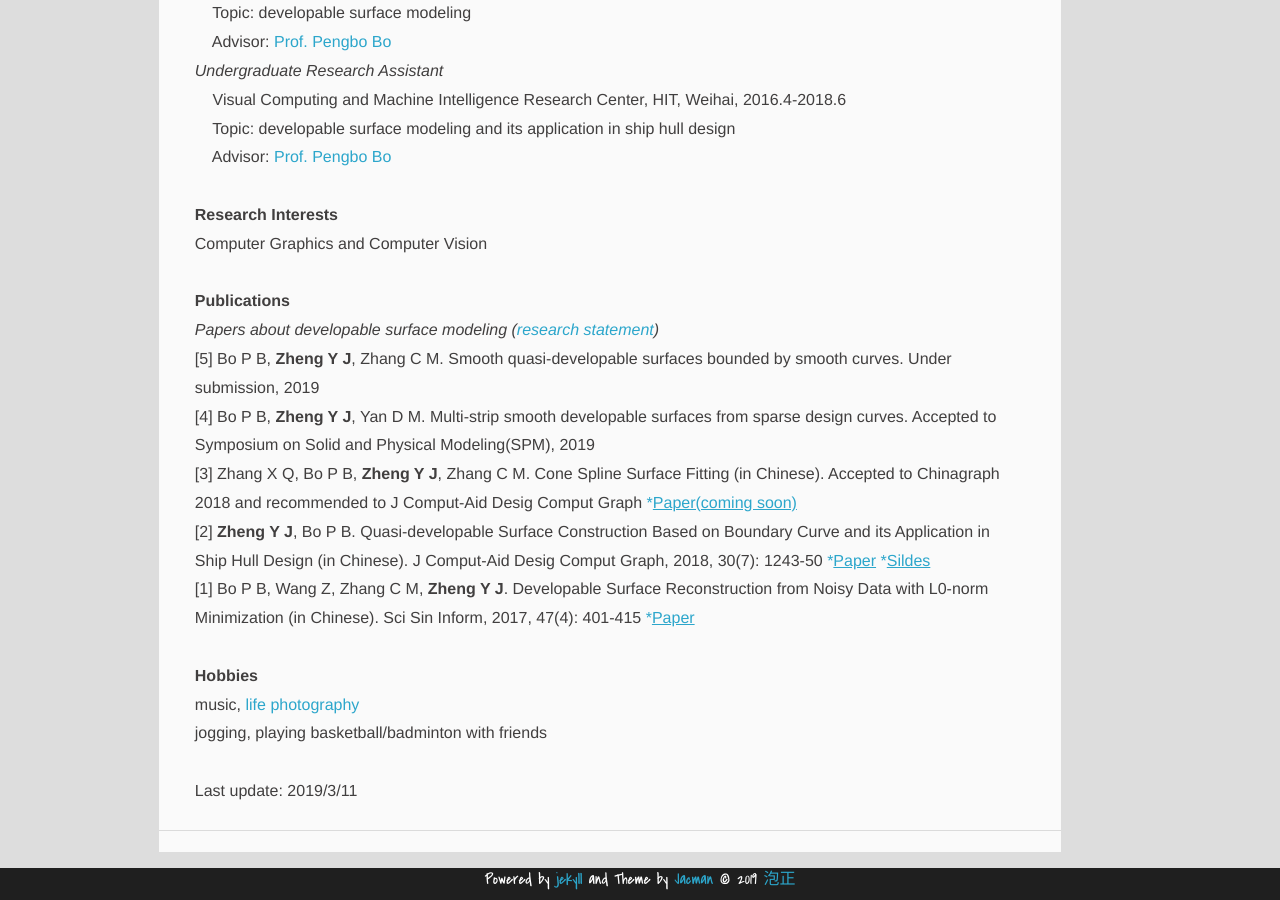
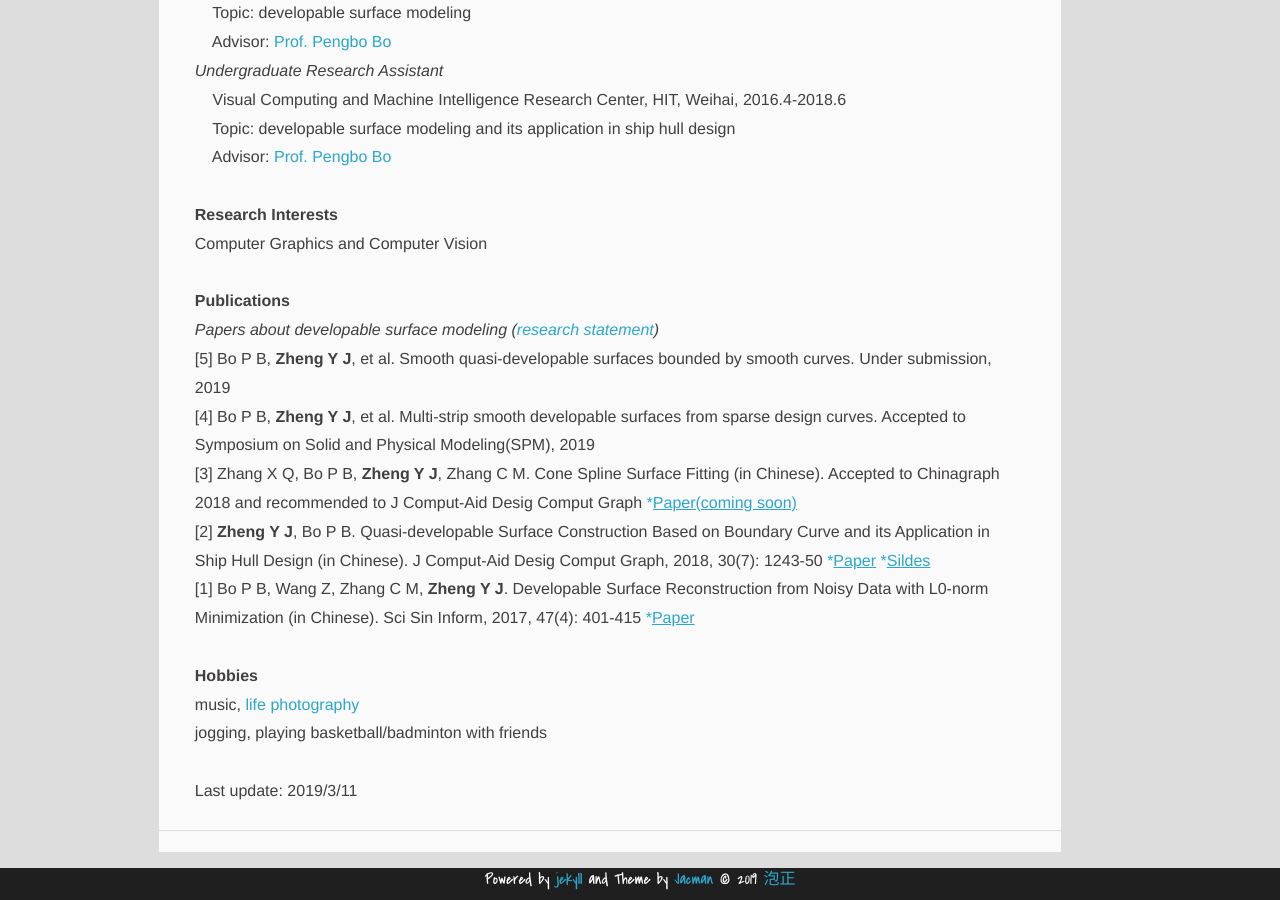
Before and after one commit to PAULYZHENG/paulyzheng.github.io, a Jekyll site: the page built from about/index.html, in a window 1280 px wide and 900 px high, scrolled down 797 px. Built offline with Jekyll 4.4.1, drawn with Linux system fonts in a browser that asks for light colours; comment, search, counter and statistics services are not loaded.

Commit message:
Update index.html

```diff
--- a/about/index.html
+++ b/about/index.html
@@ -47,8 +47,8 @@
 <br/>
 
 <I>Papers about developable surface modeling (<a href="/paper/RS_UG.pdf" title="RSUN" itemprop="url">research statement</a>)</I><br/>
-[5] Bo P B, <B>Zheng Y J</B>, Zhang C M. Smooth quasi-developable surfaces bounded by smooth curves. Under submission, 2019<br/>
-[4] Bo P B, <B>Zheng Y J</B>, Yan D M. Multi-strip smooth developable surfaces from sparse design curves. Accepted to Symposium on Solid and Physical Modeling(SPM), 2019<br/>
+[5] Bo P B, <B>Zheng Y J</B>, et al. Smooth quasi-developable surfaces bounded by smooth curves. Under submission, 2019<br/>
+[4] Bo P B, <B>Zheng Y J</B>, et al. Multi-strip smooth developable surfaces from sparse design curves. Accepted to Symposium on Solid and Physical Modeling(SPM), 2019<br/>
 [3] Zhang X Q, Bo P B, <B>Zheng Y J</B>, Zhang C M. Cone Spline Surface Fitting (in Chinese). Accepted to Chinagraph 2018 and recommended to J Comput-Aid Desig Comput Graph <a href="/" title="03" itemprop="url">*<u>Paper(coming soon)</u></a><br/>
 [2] <B>Zheng Y J</B>, Bo P B. Quasi-developable Surface Construction Based on Boundary Curve and its Application in Ship Hull Design (in Chinese). J Comput-Aid Desig Comput Graph, 2018, 30(7): 1243-50 <a href="/paper/2017-02.pdf" title="03" itemprop="url">*<u>Paper</u></a> <a href="/paper/2017-02-report.pdf" title="03" itemprop="url">*<u>Sildes</u></a><br/>
 [1] Bo P B, Wang Z, Zhang C M, <B>Zheng Y J</B>. Developable Surface Reconstruction from Noisy Data with L0-norm Minimization (in Chinese). Sci Sin Inform, 2017, 47(4): 401-415 <a href="/paper/2017-01.pdf" title="03" itemprop="url">*<u>Paper</u></a><br/>
```
